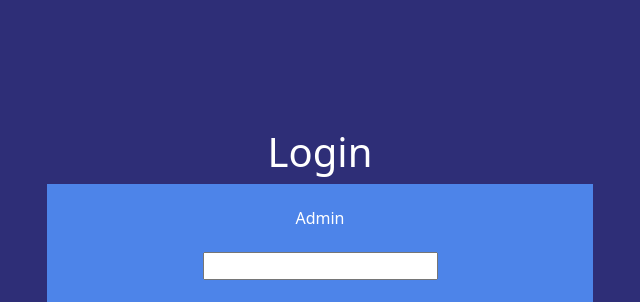
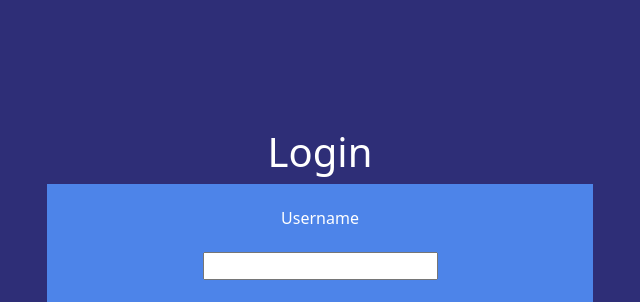
Before and after one commit to resmy13/To-Do-App, a website: page index.html in a window 1280 px wide. Shown: the top 302 px of the page, 35-675 px from the left. Drawn offline with nearby package versions, Linux system fonts and the light colour scheme.

Commit message:
Update index.html

```diff
--- a/index.html
+++ b/index.html
@@ -19,7 +19,7 @@
 
 
     <form action="./main.html">
-    <label for="username" name="username" placeholder="username" onfocus="change()"> Admin</label>
+    <label for="username" name="username" placeholder="username" onfocus="change()"> Username</label>
     <br>
     <input type="txt" id="username"  class="username" required><br><br>
     <span id="erruser"></span>
```
